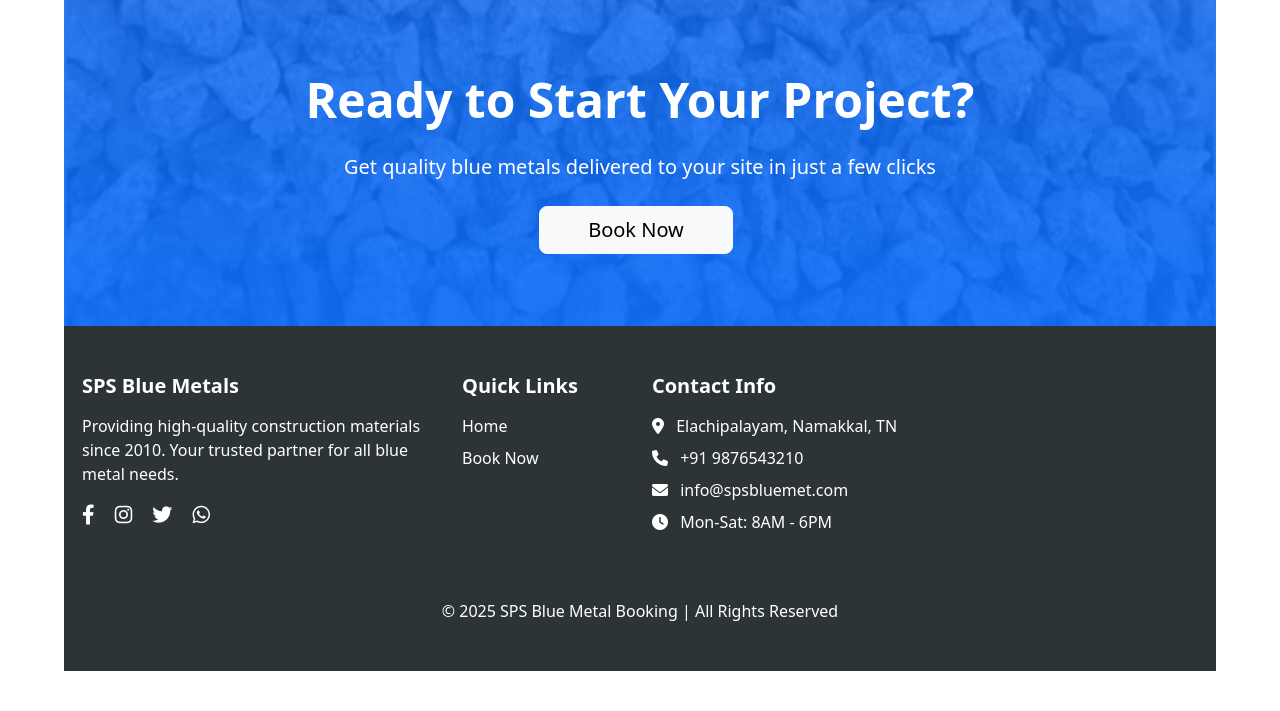
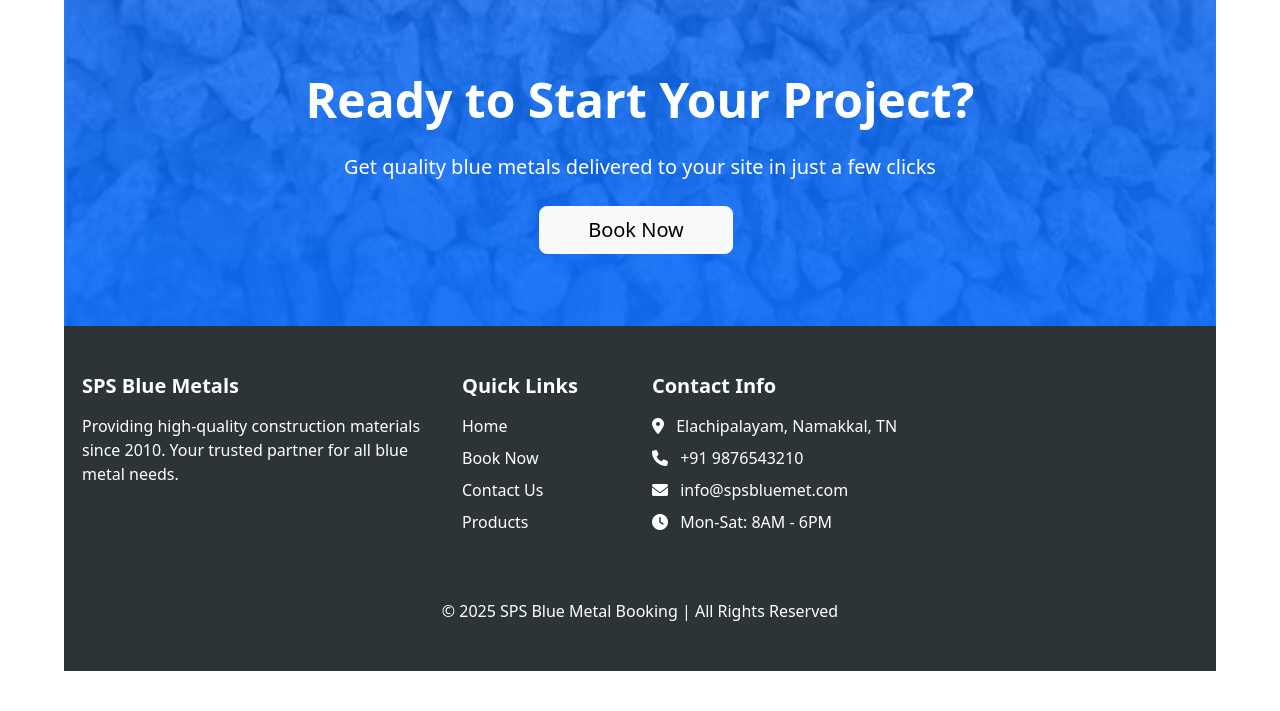
Before and after one commit to thanigaivelan2004/sps-blue-metals, a Flask app: page / in a window 1280 px wide. Shown: the part 2685-3396 px from the top of the page. Run offline with Flask 3, Linux system fonts and the light colour scheme; a user stored in the database is signed in.

Commit message:
updated ui

```diff
--- a/templates/home.html
+++ b/templates/home.html
@@ -221,18 +221,15 @@
                 <div class="col-lg-4 col-md-6">
                     <h5 class="fw-bold mb-3">SPS Blue Metals</h5>
                     <p class="mb-3">Providing high-quality construction materials since 2010. Your trusted partner for all blue metal needs.</p>
-                    <div class="social-links">
-                        <a href="#" class="text-white me-3"><i class="fab fa-facebook-f fa-lg"></i></a>
-                        <a href="#" class="text-white me-3"><i class="fab fa-instagram fa-lg"></i></a>
-                        <a href="#" class="text-white me-3"><i class="fab fa-twitter fa-lg"></i></a>
-                        <a href="#" class="text-white"><i class="fab fa-whatsapp fa-lg"></i></a>
-                    </div>
+
                 </div>
                 <div class="col-lg-2 col-md-6">
                     <h5 class="fw-bold mb-3">Quick Links</h5>
                     <ul class="list-unstyled">
                         <li class="mb-2"><a href="/" class="text-white text-decoration-none">Home</a></li>
                         <li class="mb-2"><a href="/order" class="text-white text-decoration-none">Book Now</a></li>
+                        <li class="mb-2"><a href="/contact" class="text-white text-decoration-none">Contact Us</a></li>
+                        <li class="mb-2"><a href="/products" class="text-white text-decoration-none">Products</a></li>
                     </ul>
                 </div>
                 <div class="col-lg-3 col-md-6">
--- a/templates/products.html
+++ b/templates/products.html
@@ -191,7 +191,7 @@
     </div>
 
     <div class="about-section">
-      <h3>Why Choose SKS Blue Metals?</h3>
+      <h3>Why Choose SPS Blue Metals?</h3>
       <p>
         At SKS Blue Metals, we pride ourselves on delivering top-tier aggregates and M-Sand that meet all ISI standards.
         Our products are sourced from trusted quarries and processed using state-of-the-art technology.
```
